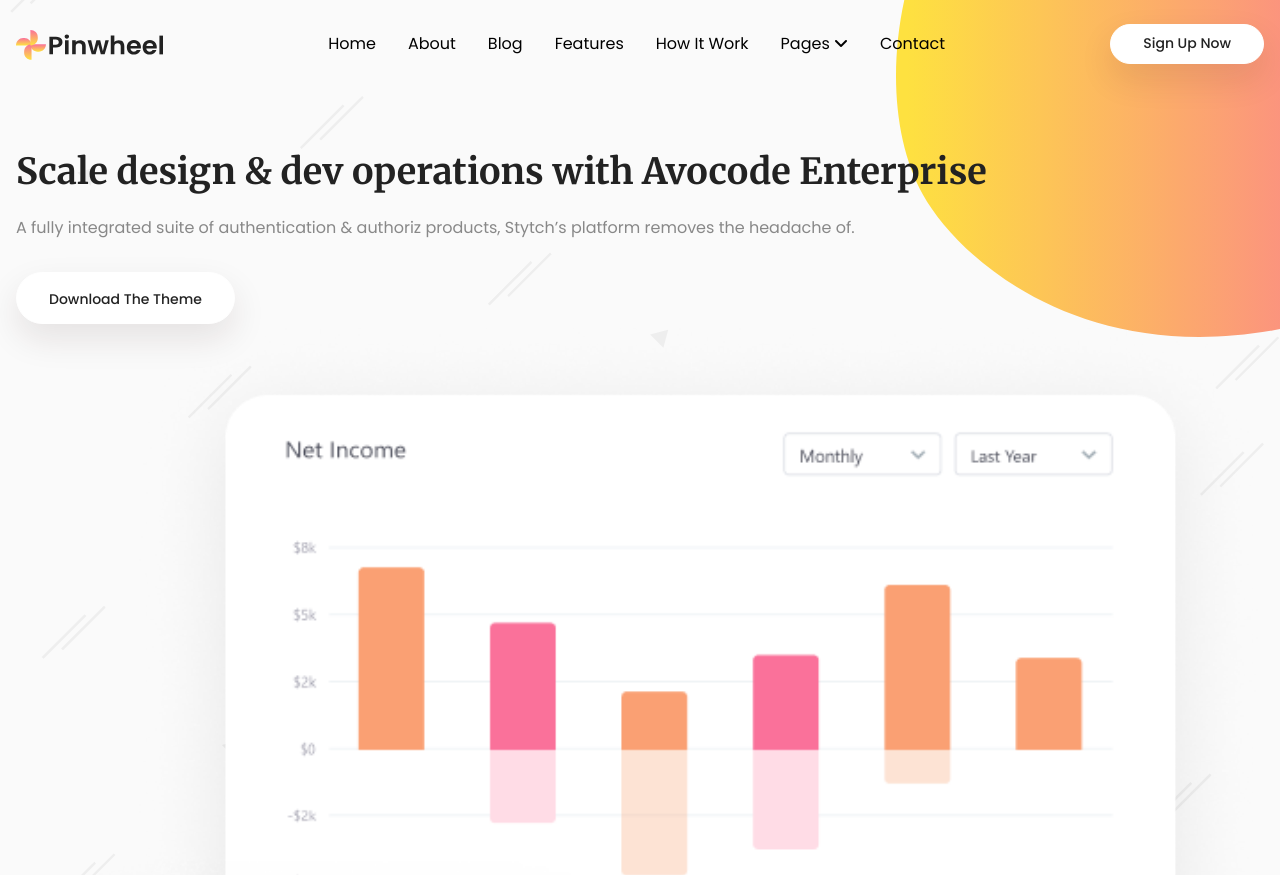
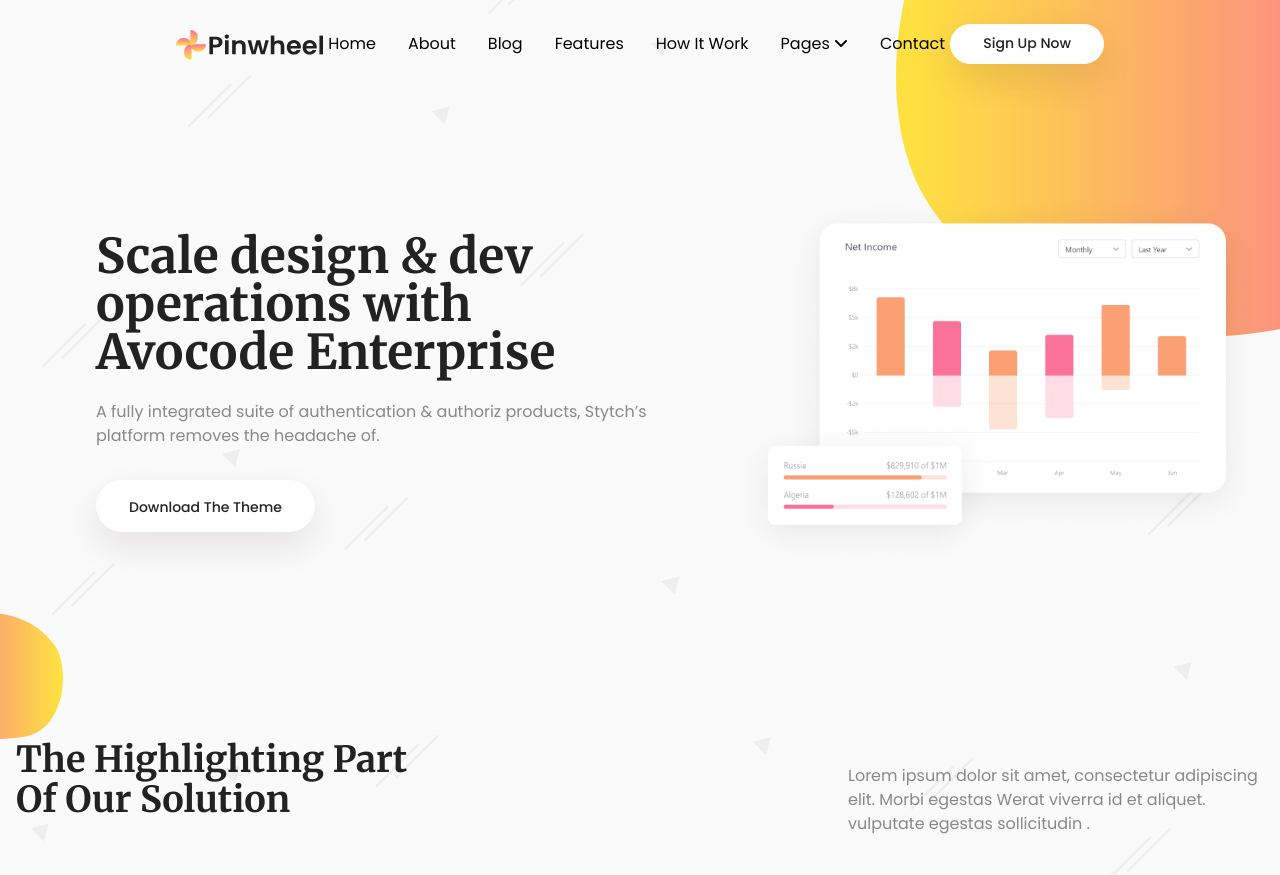
Before and after one commit to PAH911/BC79_Group12_Pinwheel, a plain HTML site: page index.html in a window 1280 px wide. Shown: the top 875 px of the page. Drawn offline with nearby package versions, Linux system fonts and the light colour scheme.

Commit message:
Completed desktop UI for header, banner, feature

```diff
--- a/index.html
+++ b/index.html
@@ -33,7 +33,7 @@
   <body>
     <!-- Header -->
     <div
-      class="header relative z-10 bg-white py-6 lg:bg-transparent transition-all duration-300"
+      class="header relative z-10 bg-white py-6 lg:bg-transparent transition-all duration-300 lg:mx-40"
     >
       <div class="container flex flex-wrap justify-between items-center">
         <img src="imgs/logo.svg" alt="Logo" />
@@ -78,16 +78,16 @@
           <a href="#" class="nav__item">Contact</a>
         </nav>
         <span class="items-center hidden lg:flex"
-          ><a class="btn btn-white h-10 py-0" href="">Sign Up Now</a></span
+          ><a class="btn btn-white h-10 py-0" href="#">Sign Up Now</a></span
         >
       </div>
     </div>
 
     <!-- Banner -->
     <div class="banner relative py-16">
-      <div class="container">
-        <div class="banner__content sticky z-10 lg:col-6">
-          <h1 class="text-4xl font-bold">
+      <div class="container lg:flex items-center">
+        <div class="banner__content sticky z-10 lg:col-6 lg:m-20">
+          <h1 class="text-5xl font-bold">
             Scale design & dev operations with Avocode Enterprise
           </h1>
           <p class="mt-6">
@@ -96,7 +96,7 @@
           </p>
           <a class="btn btn-white mt-8" href="">Download The Theme</a>
         </div>
-        <div class="banner_img">
+        <div class="banner_img z-10 w-full">
           <img class="w-full object-contain" src="imgs/banner-img.png" alt="" />
         </div>
       </div>
@@ -114,12 +114,15 @@
         src="imgs/icons/feature-shape.svg"
         alt=""
       />
-      <div class="container p-0">
-        <div class="feature__content text-center">
-          <h2 class="text-3xl font-bold">
+      <div class="container p-0 lg:px-4">
+        <div
+          class="feature__content text-center lg:flex justify-between lg:text-start"
+        >
+          <h2 class="text-4xl font-bold lg:w-1/3">
             The Highlighting Part Of Our Solution
           </h2>
-          <p class="mt-6">
+          <!-- <div class="w-1/3"></div> -->
+          <p class="mt-6 lg:w-1/3">
             Lorem ipsum dolor sit amet, consectetur adipiscing elit. Morbi
             egestas Werat viverra id et aliquet. vulputate egestas sollicitudin
             .
```
